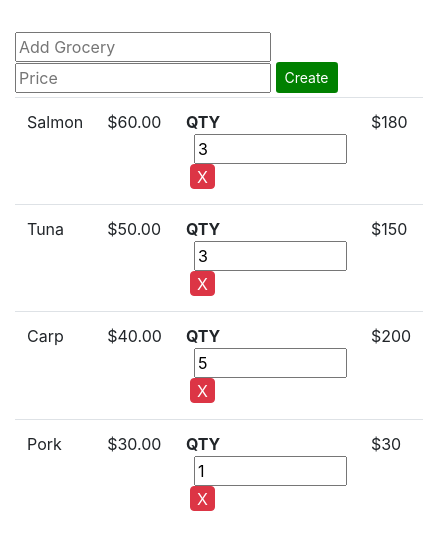
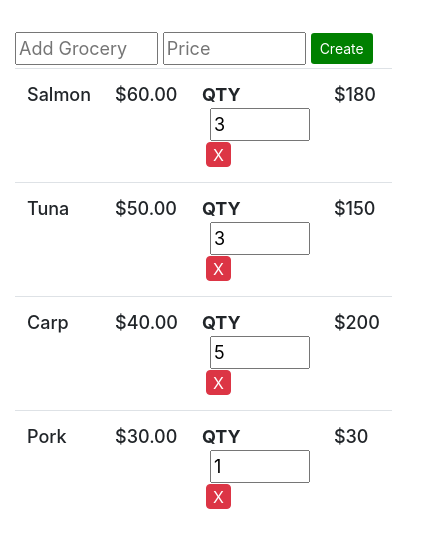
Before and after one commit to travisddraper/Simple_Shopping_Cart, a plain HTML site: page index.html in a window 390 px wide. Shown: the part 72-605 px from the top of the page, 423 px wide, since content can reach past the window. Drawn offline with nearby package versions, Linux system fonts and the light colour scheme.

Commit message:
css changes

```diff
--- a/css/custom.css
+++ b/css/custom.css
@@ -1,3 +1,8 @@
+body {
+    font-weight: 500;
+    font-size: 18px;
+}
+
 #title {
     text-align: center;
 }
@@ -24,8 +29,14 @@
     color: white;
 }
 
-@media (max-width: 515px) {
+@media (max-width: 767px) {
     .quantity input {
-        width: 153px;
+        width: 100px;
     }
 }
+
+@media (max-width: 510px) {
+    #addGrocery input {
+        width: 143px;
+    }
+}
```
